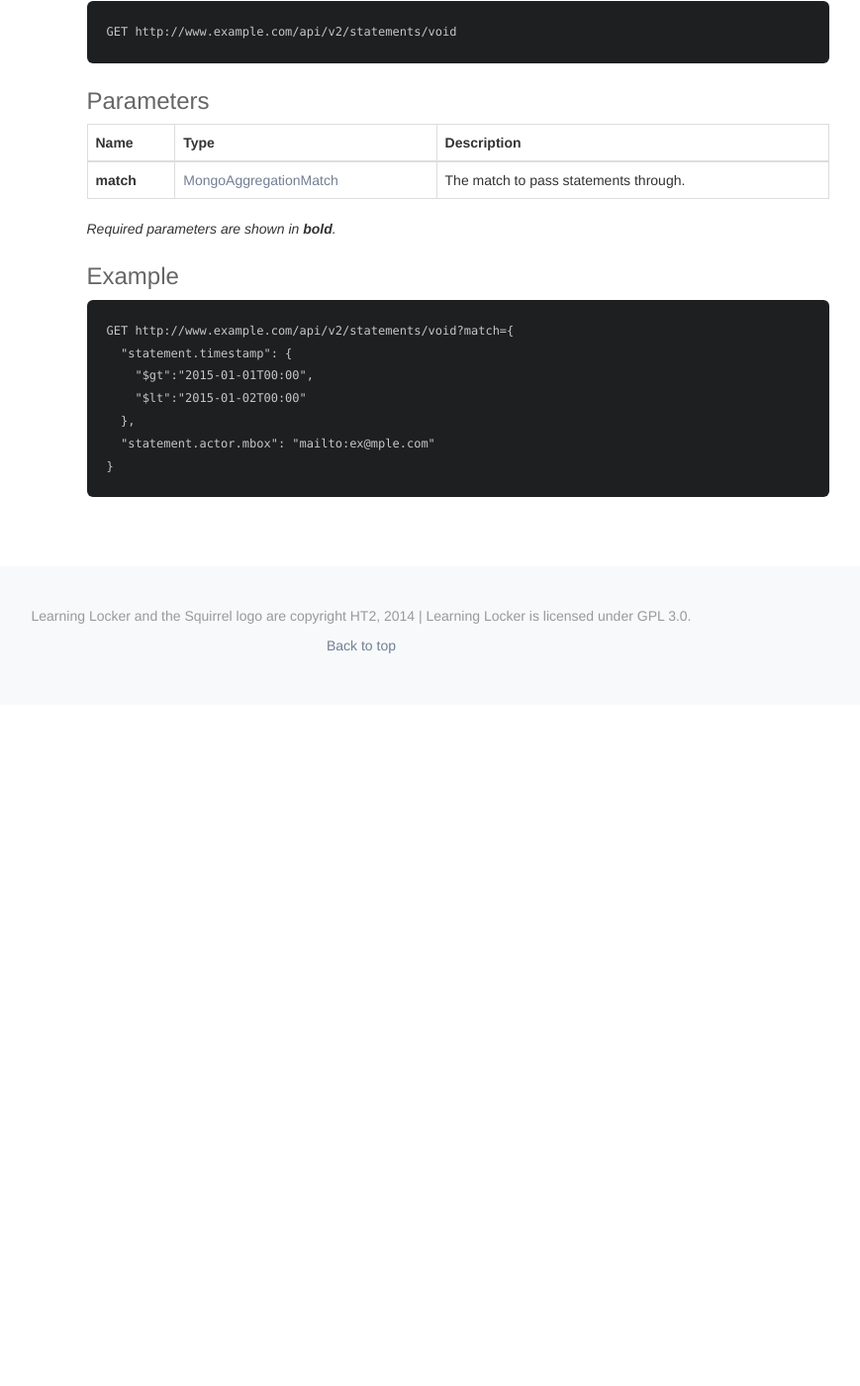
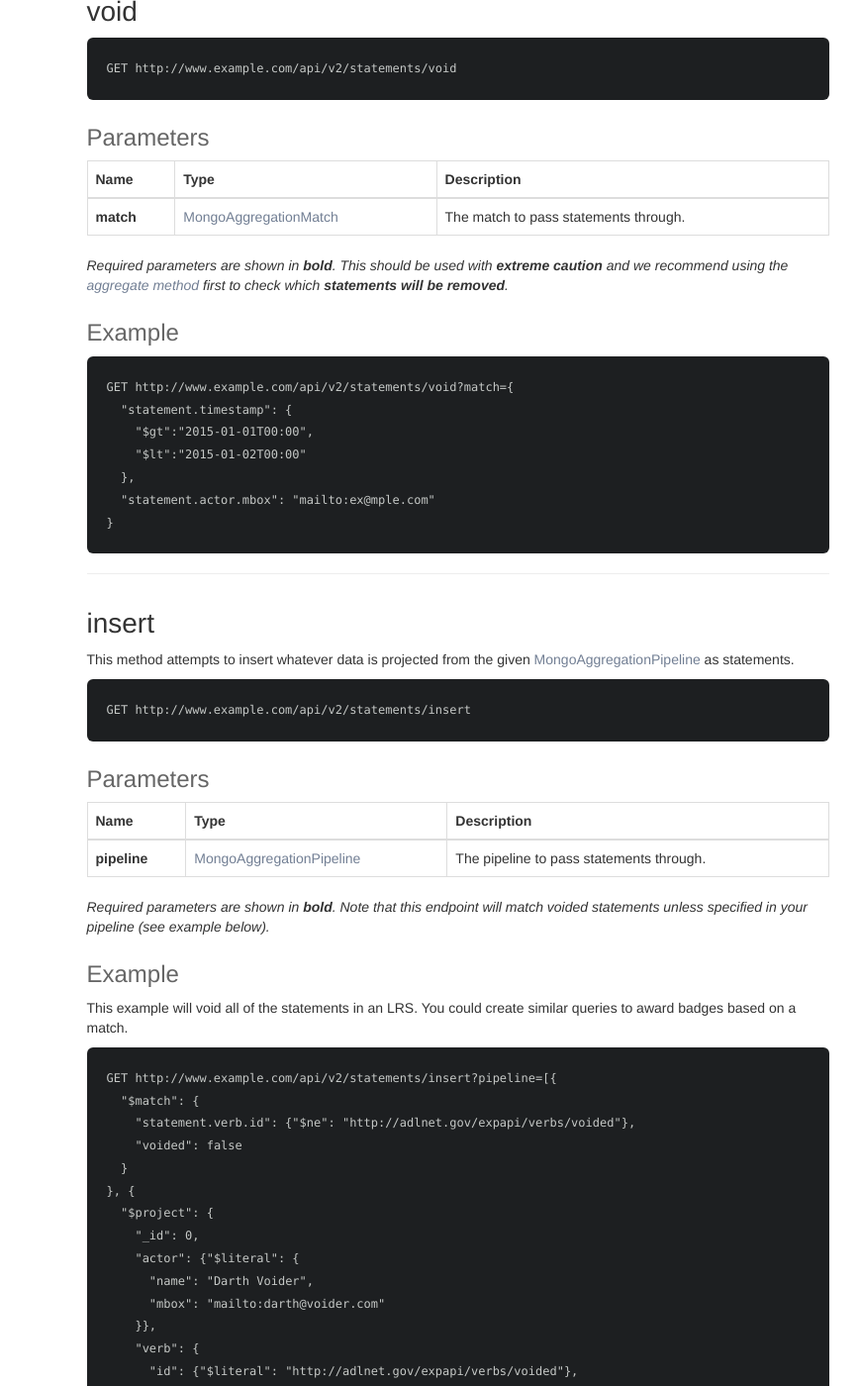
Before and after one commit to LearningLocker/docs, a Jekyll site: the page built from src/statements_api.md, in a window 1280 px wide and 1400 px high, scrolled down 3433 px. Shown: the whole window at 99% size, without its empty margins (275-1144 px from the left). Built offline with Jekyll 4.4.1, drawn with Linux system fonts in a browser that asks for light colours; nearby versions of some CDN libraries; before the commit the page ends 4145 px from its top, so only the background shows below that; some of the changed text lies outside the part shown.

Commit message:
Update statements_api.md

````diff
--- a/src/statements_api.md
+++ b/src/statements_api.md
@@ -10,6 +10,7 @@ Method | HTTP request | Description
 [aggregateTime](#aggregatetime) | GET /aggregate/time | **Deprecated.** Runs a time based aggregation of the statements using a match.
 [aggregateObject](#aggregateobject) | GET /aggregate/object | **Deprecated.** Runs a object based aggregation of the statements using a match.
 [void](#void) | GET http://www.example.com /api/v2/statements/void | Voids statements using a given match.
+[insert](#insert) | GET http://www.example.com /api/v2/statements/insert | Inserts new statements from the result of running an aggregation of the existing statements using a pipeline.
 
 *URIs relative to http://www.example.com/api/v1/statements/, unless otherwise noted. Additionally you must supply your Basic Auth details with each request. Your Basic Auth details can be found under "Manage clients" in your LRS's settings.*
 
@@ -134,7 +135,7 @@ Name | Type | Description
 --- | --- | ---
 **match** | [MongoAggregationMatch](http://docs.mongodb.org/manual/reference/operator/aggregation/match/) | The match to pass statements through.
 
-*Required parameters are shown in __bold__.*
+*Required parameters are shown in __bold__. This should be used with __extreme caution__ and we recommend using the [aggregate method](#aggregate) first to check which __statements will be removed__.*
 
 ### Example
 
@@ -145,3 +146,46 @@ Name | Type | Description
       },
       "statement.actor.mbox": "mailto:ex@mple.com"
     }
+
+## insert
+This method attempts to insert whatever data is projected from the given [MongoAggregationPipeline](http://docs.mongodb.org/manual/core/aggregation-pipeline/) as statements.
+
+```
+GET http://www.example.com/api/v2/statements/insert
+```
+
+### Parameters
+
+Name | Type | Description
+--- | --- | ---
+**pipeline** | [MongoAggregationPipeline](http://docs.mongodb.org/manual/core/aggregation-pipeline/) | The pipeline to pass statements through.
+
+*Required parameters are shown in __bold__.  Note that this endpoint will match voided statements unless specified in your pipeline (see example below).*
+
+### Example
+This example will void all of the statements in an LRS. You could create similar queries to award badges based on a match.
+
+    GET http://www.example.com/api/v2/statements/insert?pipeline=[{
+      "$match": {
+        "statement.verb.id": {"$ne": "http://adlnet.gov/expapi/verbs/voided"},
+        "voided": false
+      }
+    }, {
+      "$project": {
+        "_id": 0,
+        "actor": {"$literal": {
+          "name": "Darth Voider",
+          "mbox": "mailto:darth@voider.com"
+        }},
+        "verb": {
+          "id": {"$literal": "http://adlnet.gov/expapi/verbs/voided"},
+          "display": {
+            "en": {"$literal": "voided"}
+          }
+        },
+        "object": {
+          "objectType": {"$literal": "StatementRef"},
+          "id": "$statement.id"
+        }
+      }
+    }]
````
